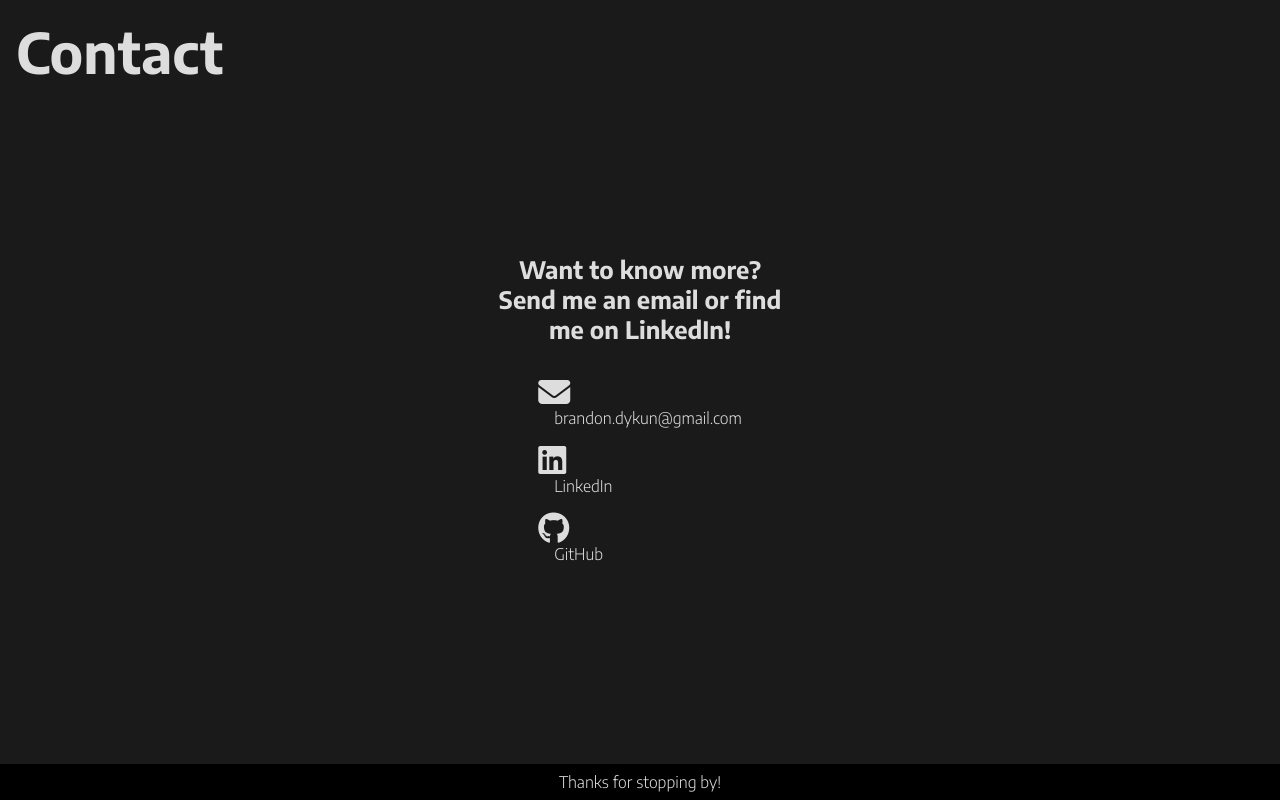
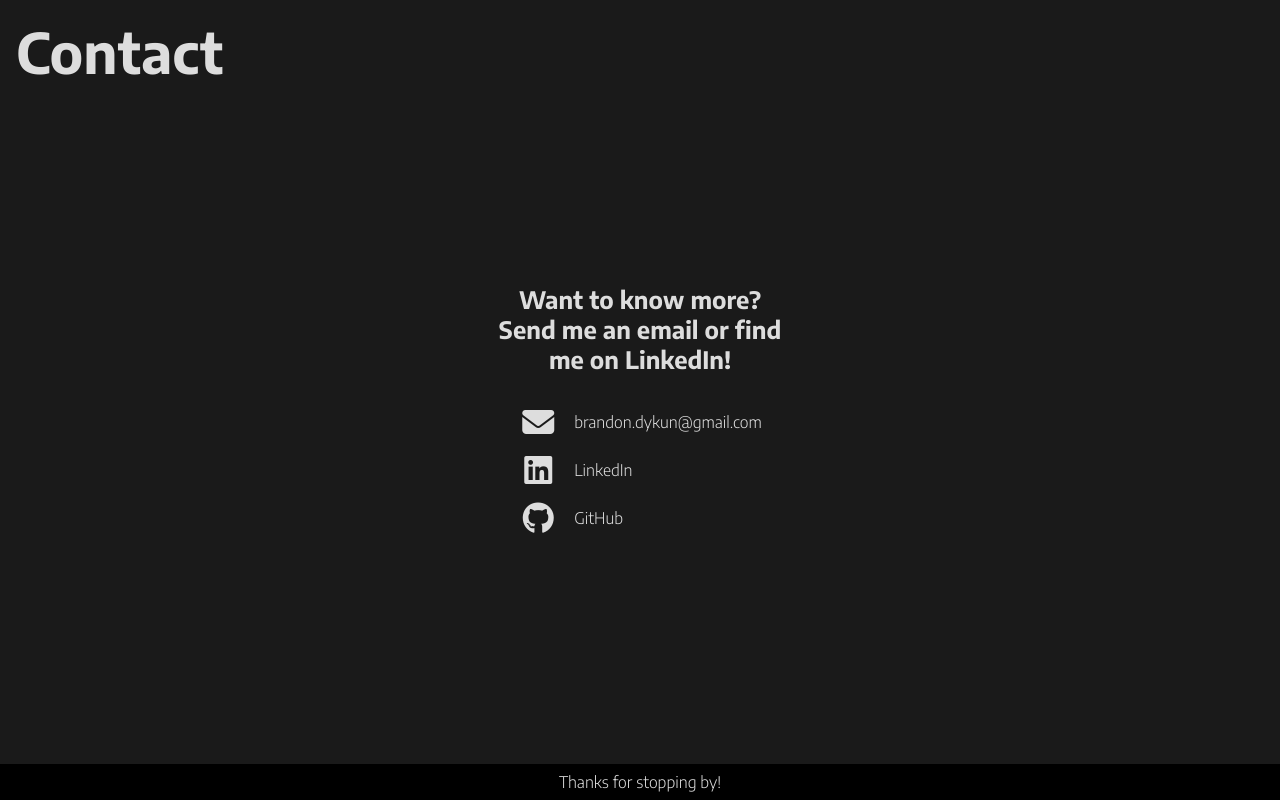
Before and after one commit to brandondykun/brandondykun.com, a plain HTML site: page index.html in a window 1280 px wide. Shown: the part 2776-3576 px from the top of the page. Drawn offline with nearby package versions, Linux system fonts and the light colour scheme.

Commit message:
Added display: flex and align-items: center to .contact-link. Changed margin-left to padding-left on .contact-text. Added styling for .contact-icon.

```diff
--- a/styles.css
+++ b/styles.css
@@ -171,6 +171,8 @@ body {
 .contact-link {
   color: var(--white);
   text-decoration: none;
+  display: flex;
+  align-items: center;
 }
 
 .contact-link:hover {
@@ -178,7 +180,7 @@ body {
 }
 
 .contact-text {
-  margin-left: 1rem;
+  padding-left: 1rem;
 }
 
 .contact-list {
@@ -204,6 +206,10 @@ body {
   color: var(--hover-color);
 }
 
+.contact-icon {
+  width: 40px;
+  text-align: center;
+}
 
 
 
```
